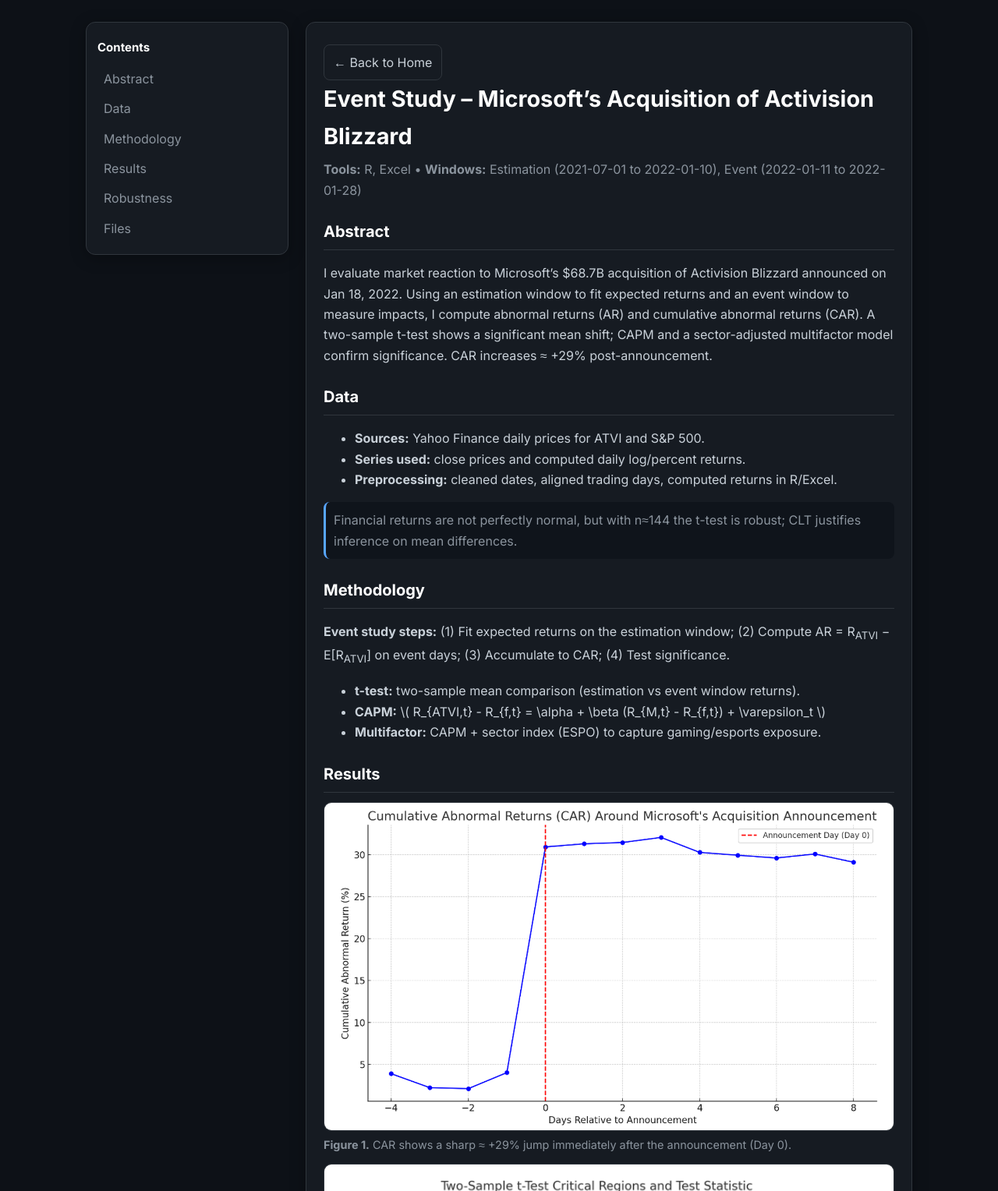
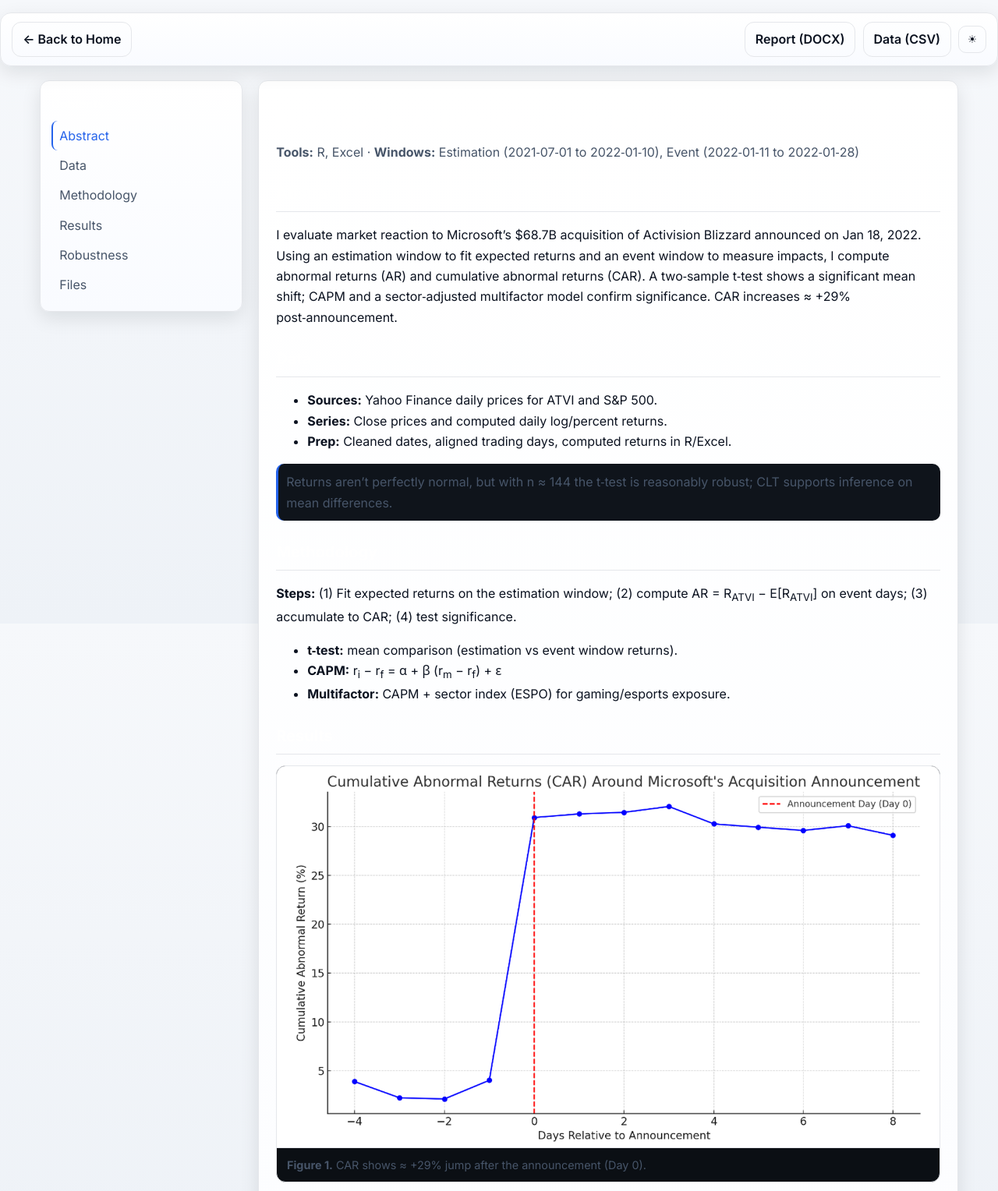
Before and after one commit to jorgmendez/jorgemendez, a plain HTML site: page projects/event-study.html in a window 1280 px wide. Shown: the top 1528 px of the page at 78% size. Drawn offline with Linux system fonts and the light colour scheme.

Commit message:
Refactor event-study.html for improved styling and layout

```diff
--- a/projects/event-study.html
+++ b/projects/event-study.html
@@ -1,119 +1,182 @@
 <!DOCTYPE html>
-<html lang="en">
+<html lang="en" data-theme="dark">
 <head>
-<meta charset="utf-8">
-<meta name="viewport" content="width=device-width,initial-scale=1">
-<title>Event Study – Microsoft x Activision | Jorge Mendez</title>
-<link href="https://fonts.googleapis.com/css2?family=Inter:wght@400;600;700&display=swap" rel="stylesheet">
+  <meta charset="utf-8" />
+  <meta name="viewport" content="width=device-width, initial-scale=1" />
+  <title>Microsoft × Activision · Event Study | Jorge Mendez</title>
+  <link href="https://fonts.googleapis.com/css2?family=Inter:wght@400;600;700;800&display=swap" rel="stylesheet">
   <style>
-:root{--bg:#0d1117;--card:#161b22;--text:#c9d1d9;--muted:#8b949e;--brand:#58a6ff;--border:#30363d;--shadow:0 4px 20px rgba(0,0,0,.3)}
+    :root{
+      --bg1:#0e1116; --bg2:#0a0c10; --panel:#121720; --panel-2:#0f141b; --text:#e6edf3; --muted:#9aa4af; --border:#2a2f39; --accent:#2f81f7; --accent-2:#1f6feb; --shadow:0 10px 28px rgba(0,0,0,.35); --radius:14px;
+    }
+    [data-theme="light"]{
+      --bg1:#f6f8fb; --bg2:#eef2f7; --panel:#ffffff; --panel-2:#f9fbff; --text:#0b1220; --muted:#475569; --border:#e5e7eb; --accent:#2563eb; --accent-2:#1d4ed8; --shadow:0 8px 24px rgba(12,17,22,.10);
+    }
     *{box-sizing:border-box}
-body{margin:0;font-family:Inter,system-ui,sans-serif;background:var(--bg);color:var(--text);line-height:1.65}
-.wrap{max-width:1100px;margin:auto;padding:28px 20px 80px;display:grid;grid-template-columns:260px 1fr;gap:22px}
+    html,body{height:100%}
+    body{margin:0;font-family:Inter,system-ui,-apple-system,Segoe UI,Roboto,Arial;background:linear-gradient(180deg,var(--bg1),var(--bg2));color:var(--text);line-height:1.65;-webkit-font-smoothing:antialiased}
+    a{color:var(--accent);text-decoration:none}
+    a:hover{color:#fff}
+
+    /* Header bar */
+    .topbar{position:sticky;top:0;z-index:40;background:transparent;margin:1rem 0 0}
+    .topbar .bar{display:flex;gap:.6rem;align-items:center;justify-content:space-between;background:linear-gradient(180deg,var(--panel),var(--panel-2));border:1px solid var(--border);border-radius:var(--radius);box-shadow:var(--shadow);padding:.7rem .9rem}
+    .btn{display:inline-flex;align-items:center;gap:.45rem;border:1px solid var(--border);background:transparent;color:var(--text);padding:.5rem .8rem;border-radius:12px;font-weight:600;cursor:pointer}
+    .btn:hover{border-color:var(--accent)}
+    .btn.primary{background:linear-gradient(180deg,var(--accent),var(--accent-2));border-color:transparent;color:#fff}
+    .spacer{flex:1}
+    .icon-btn{width:2.2rem;height:2.2rem;display:inline-flex;align-items:center;justify-content:center;border:1px solid var(--border);border-radius:10px;background:transparent;color:var(--text)}
+    .icon-btn:hover{border-color:var(--accent)}
+
+    /* Layout */
+    .wrap{width:min(1180px,92vw);margin-inline:auto;padding:18px 0 64px;display:grid;grid-template-columns:260px 1fr;gap:20px}
     @media (max-width:980px){.wrap{grid-template-columns:1fr}}
-aside{position:sticky;top:18px;align-self:start;background:var(--card);border:1px solid var(--border);border-radius:12px;padding:14px;box-shadow:var(--shadow)}
-aside h3{margin:6px 0 8px;font-size:15px;color:#fff}
-aside a{display:block;color:var(--muted);text-decoration:none;padding:6px 8px;border-radius:8px}
-aside a:hover{background:#0f1319;color:#fff}
-main{background:var(--card);border:1px solid var(--border);border-radius:12px;padding:22px;box-shadow:var(--shadow)}
-h1{margin:0 0 6px;color:#fff;font-size:1.8rem}
+
+    /* TOC */
+    aside{position:sticky;top:4.5rem;align-self:start;background:linear-gradient(180deg,var(--panel),var(--panel-2));border:1px solid var(--border);border-radius:12px;padding:14px;box-shadow:var(--shadow)}
+    aside h3{margin:4px 0 8px;font-size:15px;color:#fff}
+    .toc a{display:block;color:var(--muted);padding:6px 8px;border-radius:8px;border-left:2px solid transparent}
+    .toc a:hover{background:#0f1319;color:#fff}
+    .toc a.active{color:var(--accent);border-color:var(--accent)}
+
+    /* Article */
+    main{background:linear-gradient(180deg,var(--panel),var(--panel-2));border:1px solid var(--border);border-radius:12px;padding:22px;box-shadow:var(--shadow)}
+    h1{margin:.2rem 0 4px;color:#fff;font-size:1.85rem}
     .meta{color:var(--muted);margin:0 0 12px}
-.section{margin:18px 0}
-h2{margin:24px 0 8px;color:#fff;font-size:1.25rem;border-bottom:1px solid var(--border);padding-bottom:6px}
-.figure{margin:12px 0}
-.figure img{width:100%;max-width:820px;border:1px solid var(--border);border-radius:10px;display:block}
-.caption{font-size:.9rem;color:var(--muted);margin:6px 0 0}
-.btn{display:inline-block;border:1px solid var(--border);background:var(--card);color:var(--text);padding:9px 12px;border-radius:8px;margin:6px 8px 0 0;text-decoration:none}
-.btn:hover{border-color:var(--brand);box-shadow:var(--shadow)}
-.code{font-family:ui-monospace,SFMono-Regular,Consolas,monospace;background:#0f141b;border:1px solid var(--border);border-radius:8px;padding:10px;color:#b9c3cf;overflow:auto}
-.note{background:#0f141b;border-left:3px solid var(--brand);padding:10px;border-radius:8px;color:var(--muted)}
-footer{margin-top:22px;color:var(--muted);font-size:.9rem}
+    .section{margin:22px 0}
+    h2{margin:24px 0 10px;color:#fff;font-size:1.25rem;border-bottom:1px solid var(--border);padding-bottom:6px}
+    .note{background:#0f141b;border-left:3px solid var(--accent);padding:10px;border-radius:10px;color:var(--muted)}
+
+    /* Figures */
+    .figure{margin:14px 0;background:#0b0f14;border:1px solid var(--border);border-radius:12px;overflow:hidden}
+    .figure img{width:100%;display:block}
+    .caption{font-size:.9rem;color:var(--muted);margin:0;padding:.6rem .8rem;border-top:1px solid var(--border)}
+
+    /* Downloads */
+    .downloads{display:flex;flex-wrap:wrap;gap:.5rem;margin-top:.5rem}
+
+    footer{margin-top:22px;color:var(--muted);font-size:.92rem}
   </style>
 </head>
 <body>
+  <div class="topbar">
+    <div class="bar">
+      <a class="btn" href="../index.html">← Back to Home</a>
+      <div class="spacer"></div>
+      <a class="btn" href="../Event%20Study%20-%20Activision.docx" target="_blank">Report (DOCX)</a>
+      <a class="btn" href="../data/EventStudy_YahooData.csv" target="_blank">Data (CSV)</a>
+      <button class="icon-btn" id="themeBtn" aria-label="Toggle dark/light">☾</button>
+    </div>
+  </div>
+
   <div class="wrap">
     <aside>
       <h3>Contents</h3>
+      <nav class="toc">
         <a href="#abstract">Abstract</a>
         <a href="#data">Data</a>
         <a href="#method">Methodology</a>
         <a href="#results">Results</a>
         <a href="#robust">Robustness</a>
         <a href="#files">Files</a>
+      </nav>
     </aside>
 
     <main>
-    <a href="../index.html" class="btn">← Back to Home</a>
-    <h1>Event Study – Microsoft’s Acquisition of Activision Blizzard</h1>
-    <p class="meta"><strong>Tools:</strong> R, Excel • <strong>Windows:</strong> Estimation (2021-07-01 to 2022-01-10), Event (2022-01-11 to 2022-01-28)</p>
+      <h1>Microsoft × Activision · Event Study</h1>
+      <p class="meta"><strong>Tools:</strong> R, Excel · <strong>Windows:</strong> Estimation (2021‑07‑01 to 2022‑01‑10), Event (2022‑01‑11 to 2022‑01‑28)</p>
 
       <section id="abstract" class="section">
         <h2>Abstract</h2>
-      <p>I evaluate market reaction to Microsoft’s $68.7B acquisition of Activision Blizzard announced on Jan 18, 2022. Using an estimation window to fit expected returns and an event window to measure impacts, I compute abnormal returns (AR) and cumulative abnormal returns (CAR). A two-sample t-test shows a significant mean shift; CAPM and a sector-adjusted multifactor model confirm significance. CAR increases ≈ +29% post-announcement.</p>
+        <p>I evaluate market reaction to Microsoft’s $68.7B acquisition of Activision Blizzard announced on Jan 18, 2022. Using an estimation window to fit expected returns and an event window to measure impacts, I compute abnormal returns (AR) and cumulative abnormal returns (CAR). A two‑sample t‑test shows a significant mean shift; CAPM and a sector‑adjusted multifactor model confirm significance. CAR increases ≈ +29% post‑announcement.</p>
       </section>
 
       <section id="data" class="section">
         <h2>Data</h2>
         <ul>
-        <li><strong>Sources:</strong> Yahoo Finance daily prices for ATVI and S&amp;P 500.</li>
-        <li><strong>Series used:</strong> close prices and computed daily log/percent returns.</li>
-        <li><strong>Preprocessing:</strong> cleaned dates, aligned trading days, computed returns in R/Excel.</li>
+          <li><strong>Sources:</strong> Yahoo Finance daily prices for ATVI and S&P 500.</li>
+          <li><strong>Series:</strong> Close prices and computed daily log/percent returns.</li>
+          <li><strong>Prep:</strong> Cleaned dates, aligned trading days, computed returns in R/Excel.</li>
         </ul>
-      <div class="note">Financial returns are not perfectly normal, but with n≈144 the t-test is robust; CLT justifies inference on mean differences.</div>
+        <div class="note">Returns aren’t perfectly normal, but with n ≈ 144 the t‑test is reasonably robust; CLT supports inference on mean differences.</div>
       </section>
 
       <section id="method" class="section">
         <h2>Methodology</h2>
-      <p><strong>Event study steps:</strong> (1) Fit expected returns on the estimation window; (2) Compute AR = R<sub>ATVI</sub> − E[R<sub>ATVI</sub>] on event days; (3) Accumulate to CAR; (4) Test significance.</p>
+        <p><strong>Steps:</strong> (1) Fit expected returns on the estimation window; (2) compute AR = R<sub>ATVI</sub> − E[R<sub>ATVI</sub>] on event days; (3) accumulate to CAR; (4) test significance.</p>
         <ul>
-        <li><strong>t-test:</strong> two-sample mean comparison (estimation vs event window returns).</li>
-        <li><strong>CAPM:</strong> \( R_{ATVI,t} - R_{f,t} = \alpha + \beta (R_{M,t} - R_{f,t}) + \varepsilon_t \)</li>
-        <li><strong>Multifactor:</strong> CAPM + sector index (ESPO) to capture gaming/esports exposure.</li>
+          <li><strong>t‑test:</strong> mean comparison (estimation vs event window returns).</li>
+          <li><strong>CAPM:</strong> r<sub>i</sub> − r<sub>f</sub> = α + β (r<sub>m</sub> − r<sub>f</sub>) + ε</li>
+          <li><strong>Multifactor:</strong> CAPM + sector index (ESPO) for gaming/esports exposure.</li>
         </ul>
       </section>
 
       <section id="results" class="section">
         <h2>Results</h2>
+        <figure class="figure">
+          <img src="../images/eventstudy_car.png" alt="Cumulative Abnormal Returns (CAR)">
+          <figcaption class="caption"><strong>Figure 1.</strong> CAR shows ≈ +29% jump after the announcement (Day 0).</figcaption>
+        </figure>
 
-      <div class="figure">
-        <img src="../images/eventstudy_car.png" alt="CAR">
-        <p class="caption"><strong>Figure 1.</strong> CAR shows a sharp ≈ +29% jump immediately after the announcement (Day 0).</p>
-      </div>
+        <figure class="figure">
+          <img src="../images/eventstudy_ttest.png" alt="t‑test diagnostic">
+          <figcaption class="caption"><strong>Figure 2.</strong> Two‑sample t‑test; statistic in rejection region (α = 0.05).</figcaption>
+        </figure>
 
-      <div class="figure">
-        <img src="../images/eventstudy_ttest.png" alt="t-test">
-        <p class="caption"><strong>Figure 2.</strong> Two-sample t-test distribution; test statistic falls in the rejection region (α = 0.05).</p>
-      </div>
+        <figure class="figure">
+          <img src="../images/eventstudy_capm_results.png" alt="CAPM regression output">
+          <figcaption class="caption"><strong>Table 2.</strong> CAPM regression; α and β significant, modest R².</figcaption>
+        </figure>
 
-      <div class="figure">
-        <img src="../images/eventstudy_capm_results.png" alt="CAPM table">
-        <p class="caption"><strong>Table 2.</strong> CAPM regression results; α and β significant (p ≈ 0.003 and 0.002), R² ≈ 0.07.</p>
-      </div>
-
-      <div class="figure">
-        <img src="../images/eventstudy_multifactor_results.png" alt="Multifactor table">
-        <p class="caption"><strong>Table 3.</strong> Multifactor regression adds sector factor (ESPO); ESPO coefficient significant (p ≈ 0.001), improved fit.</p>
-      </div>
+        <figure class="figure">
+          <img src="../images/eventstudy_multifactor_results.png" alt="Multifactor regression output">
+          <figcaption class="caption"><strong>Table 3.</strong> Multifactor adds ESPO; coefficient significant with improved fit.</figcaption>
+        </figure>
       </section>
 
       <section id="robust" class="section">
         <h2>Robustness</h2>
         <ul>
-        <li>Checked for outliers in estimation window; results stable to winsorizing at 1%/99%.</li>
-        <li>Using percent vs log returns yields similar CAR trajectory.</li>
-        <li>Alternative windows (±3, ±5 trading days) keep significance.</li>
+          <li>Winsorizing at 1%/99% leaves inference unchanged.</li>
+          <li>Percent vs log returns yield similar CAR shape.</li>
+          <li>Alternative windows (±3, ±5 days) preserve significance.</li>
         </ul>
       </section>
 
       <section id="files" class="section">
         <h2>Files</h2>
-      <a class="btn" href="../Event%20Study%20-%20Activision.docx" target="_blank">📄 Full Report (DOCX)</a>
-      <a class="btn" href="../data/EventStudy_YahooData.csv" target="_blank">📈 Yahoo Finance Data (CSV)</a>
+        <div class="downloads">
+          <a class="btn" href="../Event%20Study%20-%20Activision.docx" target="_blank">Full Report (DOCX)</a>
+          <a class="btn" href="../data/EventStudy_YahooData.csv" target="_blank">Yahoo Finance Data (CSV)</a>
+        </div>
       </section>
 
-    <footer>© <span id="y"></span> Jorge Mendez • Built with R & Excel</footer>
+      <footer>© <span id="y"></span> Jorge Mendez · Built with R & Excel</footer>
     </main>
   </div>
-<script>document.getElementById('y').textContent=new Date().getFullYear()</script>
+
+  <script>
+    document.getElementById('y').textContent=new Date().getFullYear();
+    // Smooth scroll and TOC active state
+    const links = document.querySelectorAll('.toc a');
+    const sections = [...links].map(a=>document.querySelector(a.getAttribute('href')));
+    function setActive(){
+      const y = window.scrollY + 110;
+      let active = 0;
+      sections.forEach((s,i)=>{ if(s && s.offsetTop <= y) active = i; });
+      links.forEach((a,i)=> a.classList.toggle('active', i===active));
+    }
+    window.addEventListener('scroll', setActive, {passive:true});
+    setActive();
+    // Theme toggle
+    (function(){
+      const r=document.documentElement,b=document.getElementById('themeBtn');
+      const s=localStorage.getItem('jm-theme');
+      if(s==='light'||s==='dark'){ r.setAttribute('data-theme',s); }
+      else{ r.setAttribute('data-theme', window.matchMedia('(prefers-color-scheme: light)').matches?'light':'dark'); }
+      b.addEventListener('click',()=>{ const n=r.getAttribute('data-theme')==='dark'?'light':'dark'; r.setAttribute('data-theme',n); localStorage.setItem('jm-theme',n); b.textContent = (n==='dark')?'☾':'☀︎'; });
+      b.textContent = (r.getAttribute('data-theme')==='dark')?'☾':'☀︎';
+    })();
+  </script>
 </body>
 </html>
```
Lines whose indentation alone changed are shown as unchanged.
